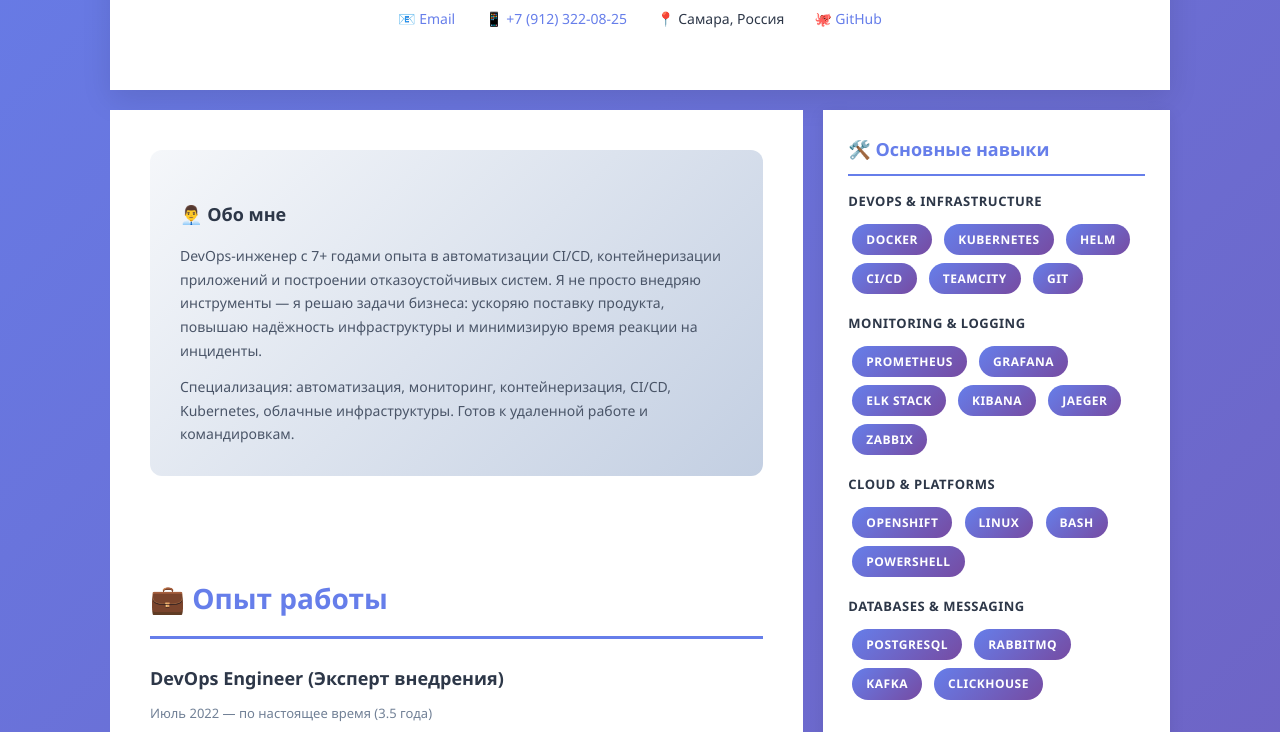
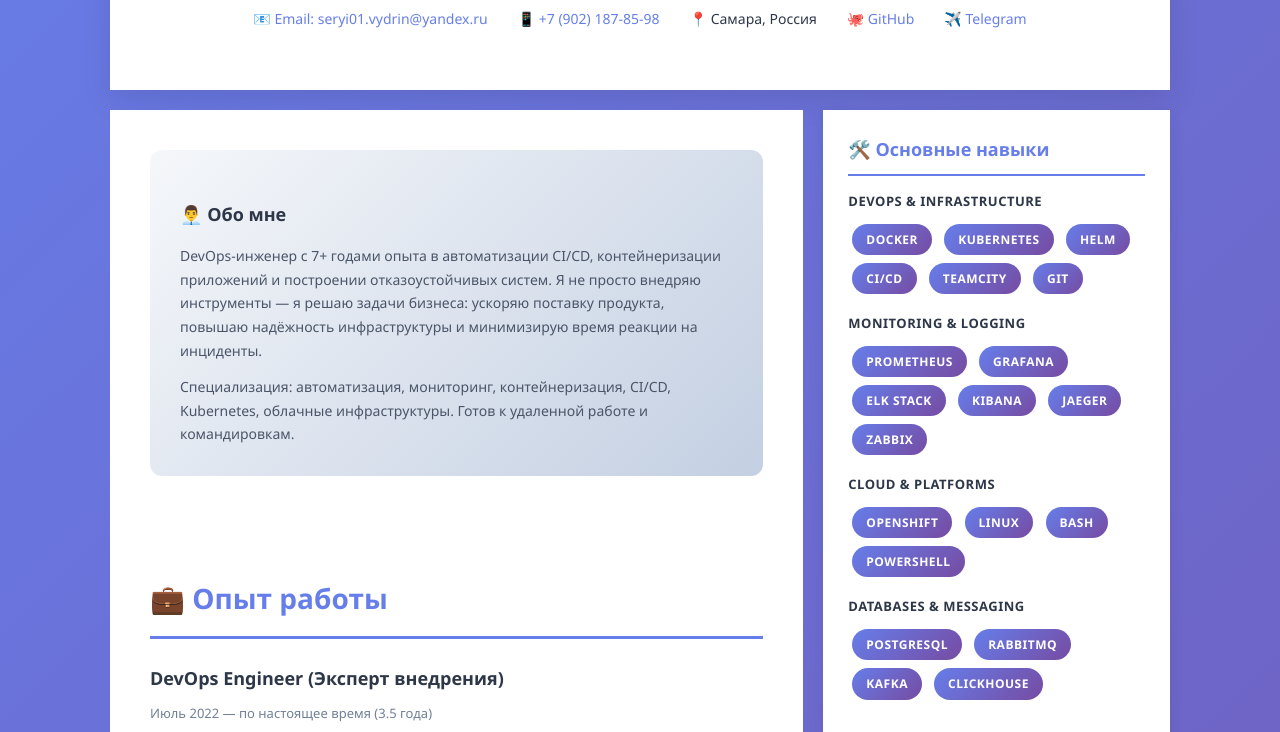
Before and after one commit to Bloodshtorm/bloodshtorm.github.io, a plain HTML site: page index.html in a window 1280 px wide. Shown: the part 368-1100 px from the top of the page. Drawn offline with Linux system fonts and the light colour scheme.

Commit message:
autocommit

```diff
--- a/index.html
+++ b/index.html
@@ -471,10 +471,11 @@
       <h1>Сергей Выдрин</h1>
       <div class="title">DevOps Engineer & Infrastructure Architect</div>
       <div class="contact-info">
-        <a href="mailto:seryi01.vydrin@yandex.ru">📧 Email</a>
-        <a href="tel:+79123220825">📱 +7 (912) 322-08-25</a>
+        <a href="mailto:seryi01.vydrin@yandex.ru">📧 Email: seryi01.vydrin@yandex.ru</a>
+        <a href="tel:+79021878598">📱 +7 (902) 187-85-98</a>
         <span>📍 Самара, Россия</span>
-        <a href="https://github.com" target="_blank">🐙 GitHub</a>
+        <a href="https://github.com/bloodshtorm" target="_blank">🐙 GitHub</a>
+        <a href="https://t.me/bloodshtorm" target="_blank">✈️ Telegram</a>
       </div>
     </header>
 
```
